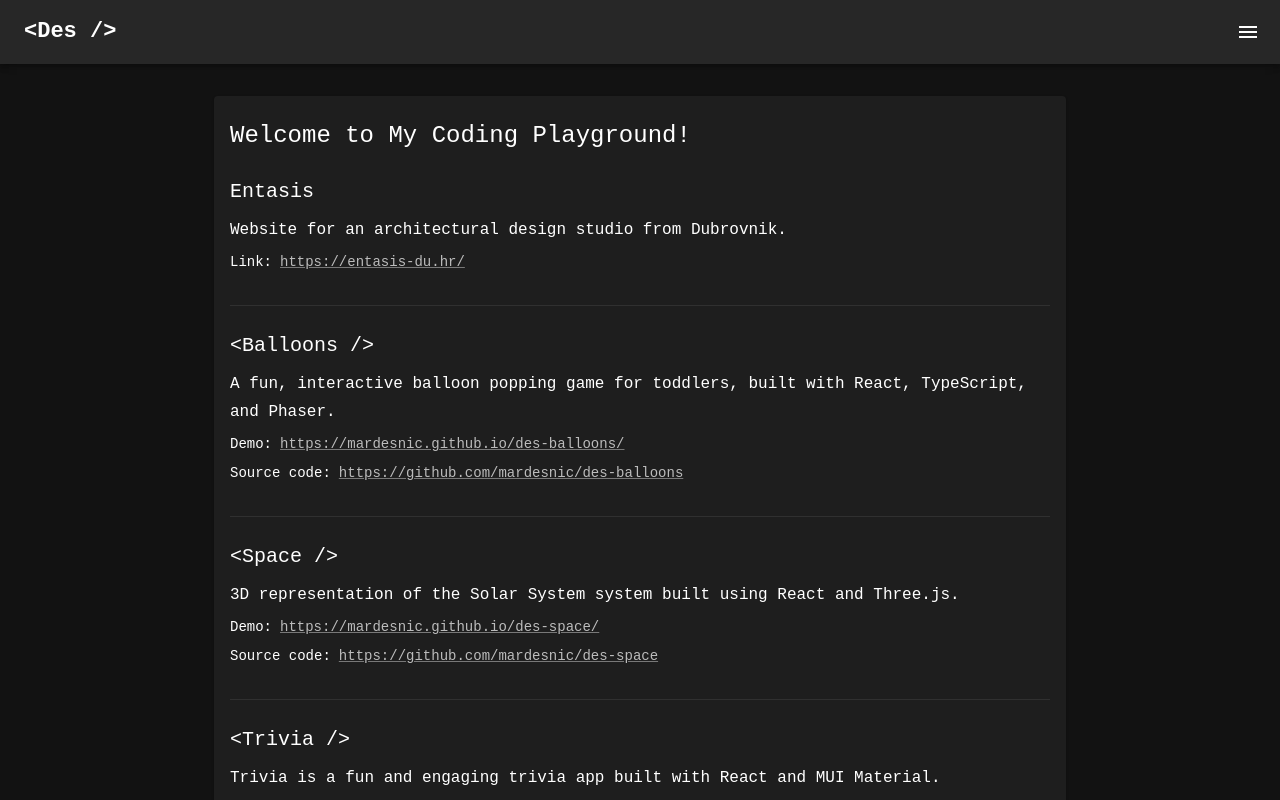
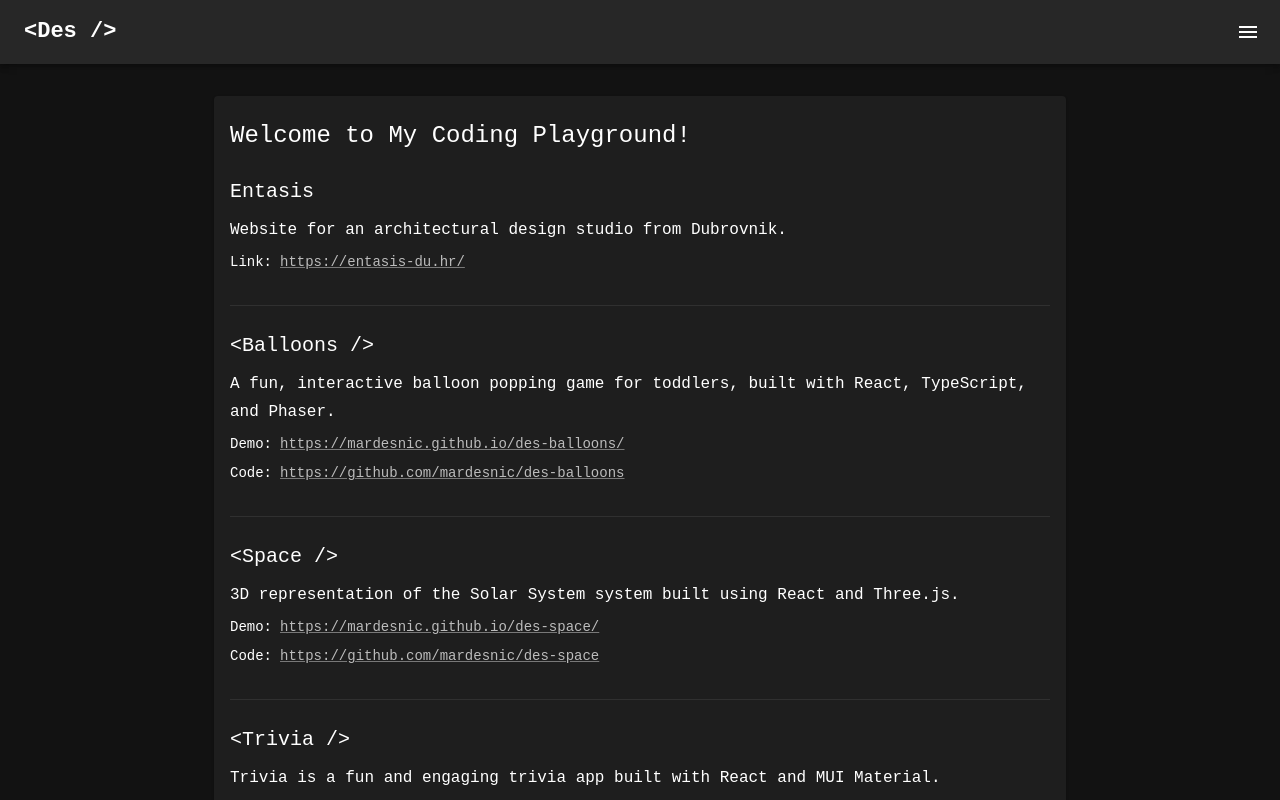
Before and after one commit to mardesnic/mardesnic.github.io, a React (Vite) app: page / in a window 1280 px wide. Shown: the top 800 px of the page. Built offline with nearby package versions, Linux system fonts and the light colour scheme.

Commit message:
refactor

```diff
--- a/src/components/page/Portfolio.tsx
+++ b/src/components/page/Portfolio.tsx
@@ -78,7 +78,7 @@ export const Portfolio: React.FC = () => {
               </Link>
             </Box>
             <Box>
-              <Label variant='body1'>Source code:</Label>
+              <Label variant='body1'>Code:</Label>
               <Link
                 href={project.github}
                 rel='noopener noreferrer'
```
